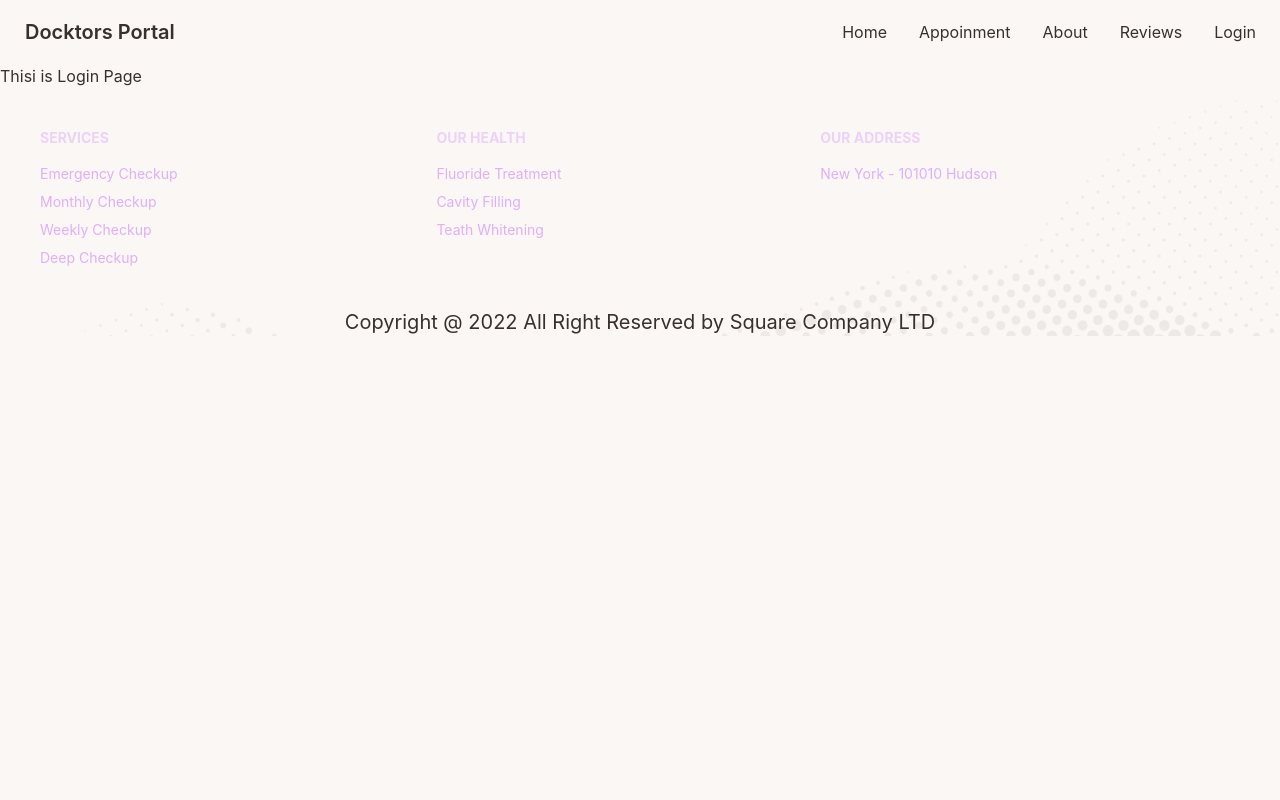
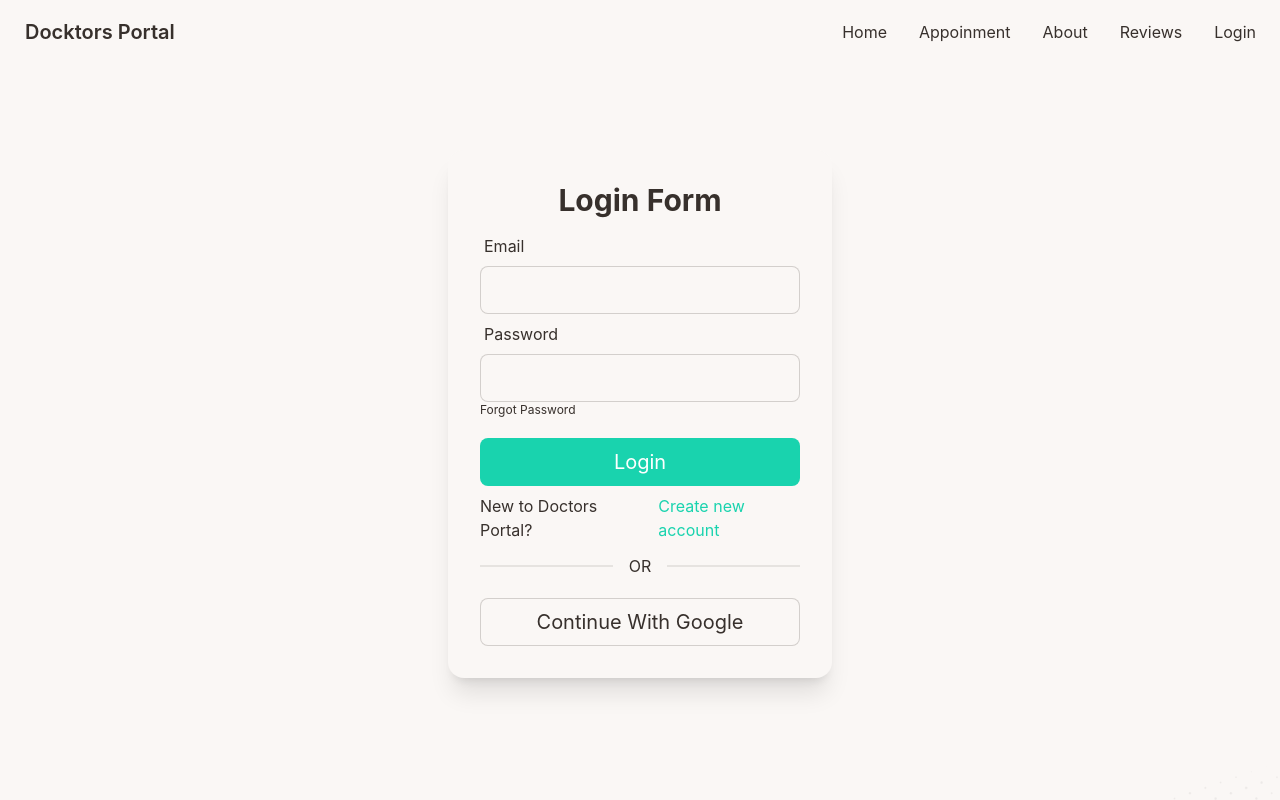
Before and after one commit to Mazharul430106/doctors-portal-clientSite-project, a React (Create React App) app: page /login in a window 1280 px wide. Shown: the top 800 px of the page. Built offline with nearby package versions, Linux system fonts and the light colour scheme.

Commit message:
added login form

```diff
--- a/package.json
+++ b/package.json
@@ -11,6 +11,7 @@
     "react": "^18.2.0",
     "react-day-picker": "^8.3.6",
     "react-dom": "^18.2.0",
+    "react-hook-form": "^7.39.3",
     "react-router-dom": "^6.4.3",
     "react-scripts": "5.0.1",
     "web-vitals": "^2.1.4"
--- a/src/Pages/Login/Login.js
+++ b/src/Pages/Login/Login.js
@@ -1,9 +1,43 @@
 import React from 'react';
+import { useForm } from "react-hook-form";
 
 const Login = () => {
+    const { register, handleSubmit } = useForm();
+    const handleLogin = data => {
+        console.log(data);
+    }
+
     return (
-        <div>
-            <h1>Thisi is Login Page</h1>
+        <div className='h-[700px] flex justify-center items-center'>
+            <div className="card w-96 bg-base-100 shadow-xl">
+                <div className="card-body">
+                    <h1 className='text-center font-bold text-3xl'>Login Form</h1>
+                    <form onSubmit={handleSubmit(handleLogin)}>
+                        <div className='w-full form-control max-w-xs'>
+                            <label className='label'>Email</label>
+                            <input type='text' {...register("email")} className='input input-bordered' required />
+                        </div>
+                        <div className='w-full form-control max-w-xs'>
+                            <label className='label'>Password</label>
+                            <input type='text' {...register("password")} className='input input-bordered' required />
+                            <span className='text-xs'>Forgot Password</span>
+                        </div>
+                        <div className='w-full form-control max-w-xs mt-5'>
+                            <button type="submit" className='bg-secondary input text-white text-xl' >Login</button>
+                        </div>
+                        <div className='flex mt-2'>
+                            <p className='mr-4'>New to Doctors Portal?</p>
+                            <p className='text-secondary'>Create new account</p>
+                        </div>
+                        <div className="flex flex-col w-full border-opacity-50">
+                            <div className="divider">OR</div>
+                        </div>
+                    </form>
+                    <div className='w-full form-control max-w-xs'>
+                        <button type='submit' className='input input-bordered justify-center text-xl'>Continue With Google</button>
+                    </div>
+                </div>
+            </div>
         </div>
     );
 };
```
Also changed, not shown: 1 other file (tests, documents, lock files or other folders).
